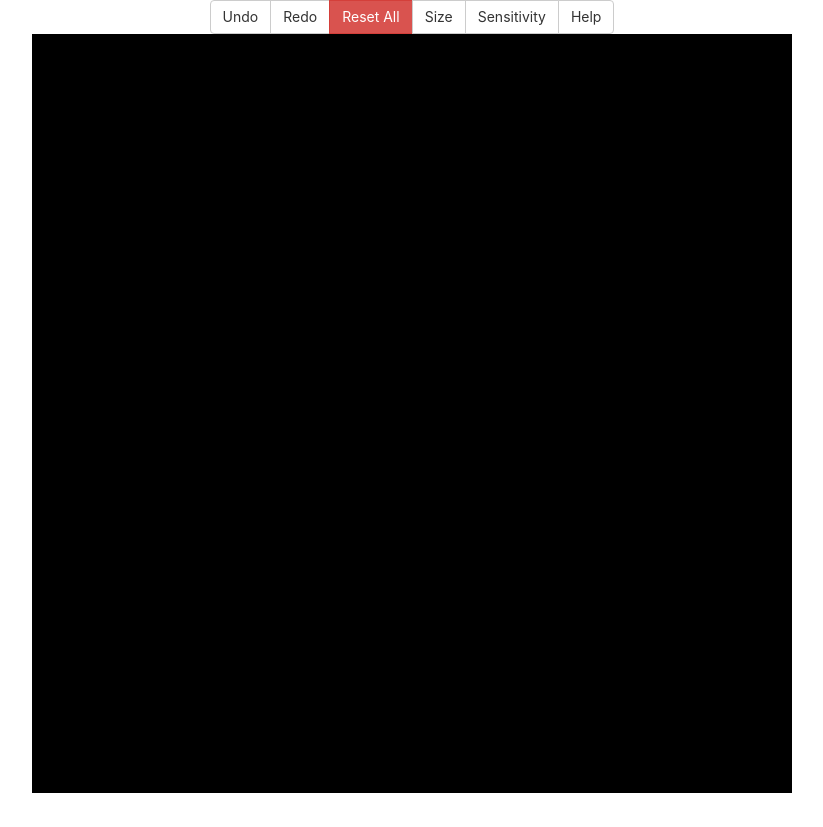
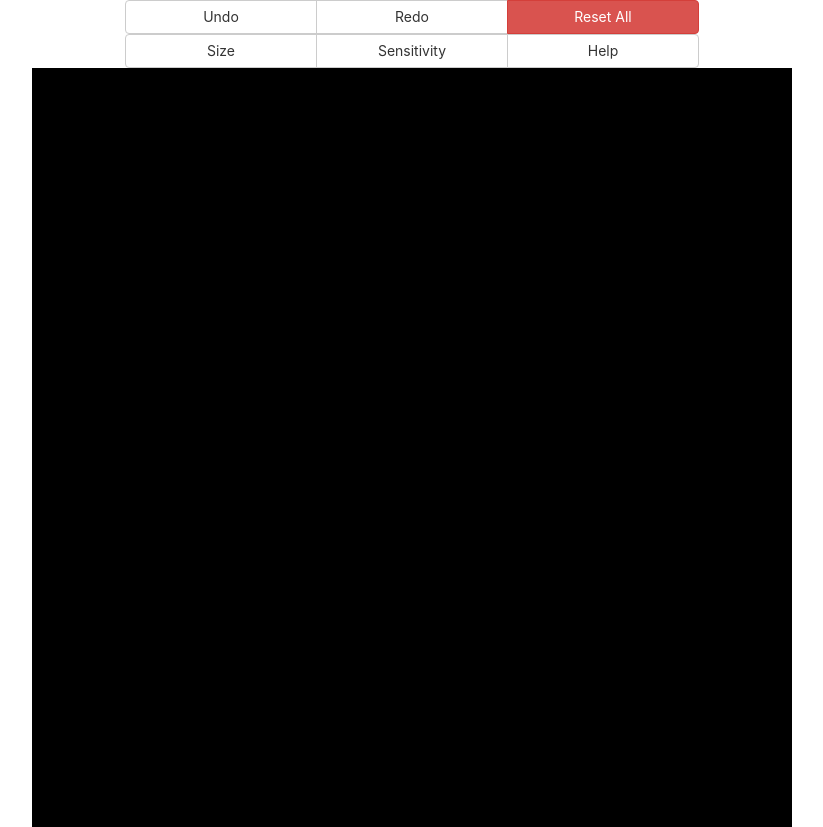
Before and after one commit to mikeshort10/light-bright, a React (Create React App) app: page / in a window 1280 px wide. Shown: the whole page, without its empty margins (228-1051 px from the left). Before the commit the page ends 800 px from the top, so only its background shows below. Built offline with nearby package versions, Linux system fonts and the light colour scheme.

Commit message:
edited button display

```diff
--- a/src/App.css
+++ b/src/App.css
@@ -20,28 +20,24 @@ body {
   font: black;
 }
 
+.btn-toolbar {
+	display: flex;
+	justify-content: center;
+}
+
+.btn {
+	width:15vw;
+}
+
+.buttons {
+	margin: auto;
+}
+
 .bulb {
 	border-radius: 50%;
 	width: var(--cell-width);
 	height: var(--cell-width);
 }
-
-.help-box {
-	width: 50px;
-}
-
-.reset-button {
-	padding: 10px;
-	border-radius: 5px;
-	border: solid black var(--bulb-radius);
-	display: flex;
-	justify-content: center;
-	align-items: center;
-	background: black;
-	color: white;
-	margin: 5px;
-}
-
 
 #board {
 	margin: auto;
@@ -52,11 +48,3 @@ body {
 	justify-content: space-around;
 	width: var(--board-width);
 }
-
-#buttons {
-	display: flex;
-	flex-direction: row;
-	flex-wrap: wrap;
-	justify-content: space-around;
-	font-size: 40px;
-}
--- a/src/App.js
+++ b/src/App.js
@@ -175,12 +175,17 @@ class App extends Component {
     render() {
         return (
             <div id="app">
-                <ButtonToolbar id="buttons">
+                <div className="buttons">
+                <ButtonToolbar>
                     <ButtonGroup>
                       <Button onClick={() => this.goBack(true)}>Undo</Button>
                       <Button onClick={() => this.goBack(false)}>Redo</Button>
                       <Button bsStyle="danger" onClick={this.resetAll}>Reset All</Button>
-                      <DropdownButton title="Size" pullRight noCaret id="size">
+                      </ButtonGroup>
+                      </ButtonToolbar>
+                      <ButtonToolbar>
+                      <ButtonGroup>
+                      <DropdownButton title="Size" pullLeft noCaret id="size">
                         <MenuItem header>
                             Change the size of the bulbs
                         </MenuItem>
@@ -193,7 +198,7 @@ class App extends Component {
                         <MenuItem onClick={() => this.changeSize(60)}>60x60</MenuItem>
                         <MenuItem onClick={() => this.changeSize(70)}>70x70</MenuItem>
                       </DropdownButton>
-                      <DropdownButton title="Sensitivity" pullRight noCaret id="sensitivity">
+                      <DropdownButton title="Sensitivity" noCaret id="sensitivity">
                         <MenuItem header>
                             Change double click speed
                         </MenuItem>
@@ -218,6 +223,7 @@ class App extends Component {
                         </DropdownButton>
                     </ButtonGroup>
                 </ButtonToolbar>
+                </div>
                 <Picture
                 lights={this.state.lights}
                 changeClicking={this.changeClicking}
```
